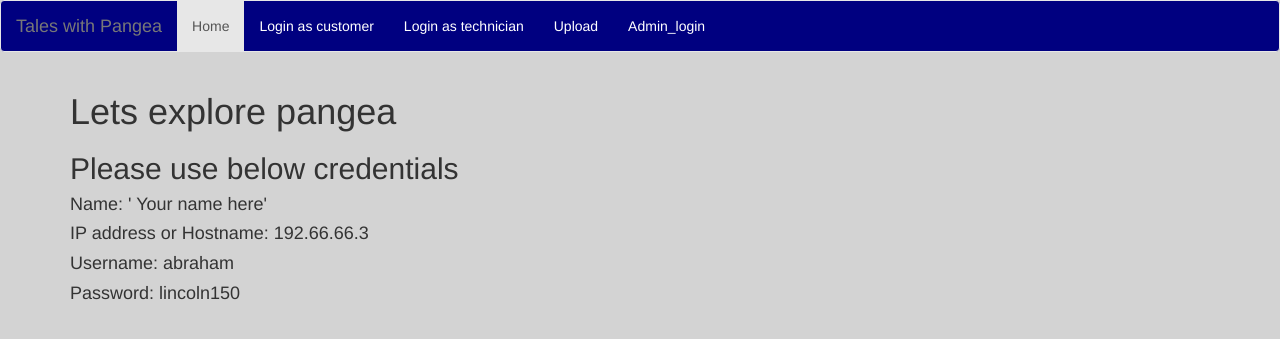
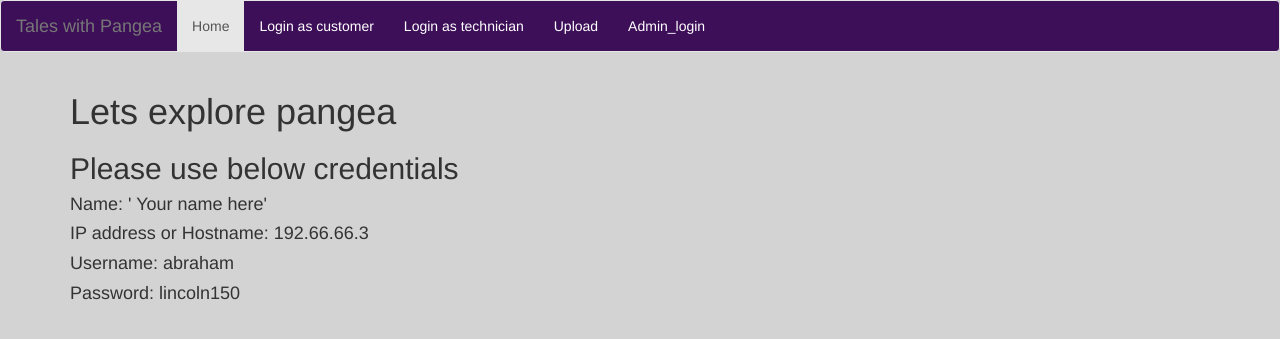
Before and after one commit to talesoftechnology/tales_with_pangea, a Flask app: page / in a window 1280 px wide. Shown: the top 339 px of the page. Run offline with Flask 2, Linux system fonts and the light colour scheme; some libraries are stand-ins or nearby versions.

Commit message:
color added back ground

```diff
--- a/templates/home.html
+++ b/templates/home.html
@@ -5,13 +5,16 @@
     <link rel="stylesheet" href="https://maxcdn.bootstrapcdn.com/bootstrap/3.3.7/css/bootstrap.min.css">
     <style>
         .navbar-default {
-            background-color: navy;
+            background-color: #3D0F58;
         }
         .navbar-default .navbar-nav>li>a {
             color: white;
         }
         body {
             background-color: lightgrey;
+        }
+        .navbar-default .navbar-nav>li>a:hover {
+            background-color: #29A8E8;
         }
     </style>
 </head>
```
